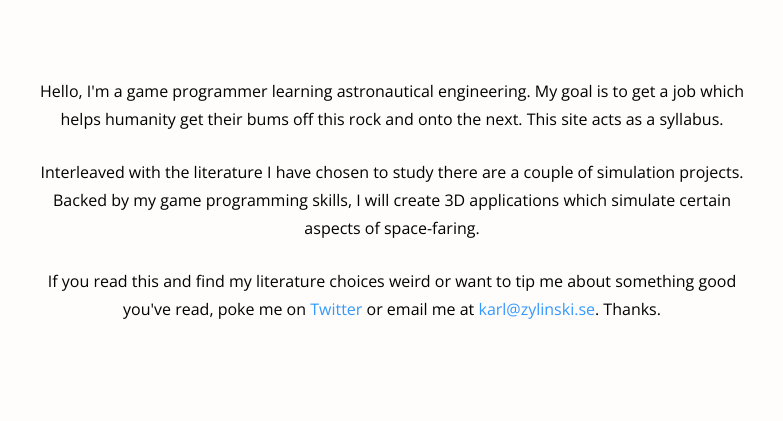
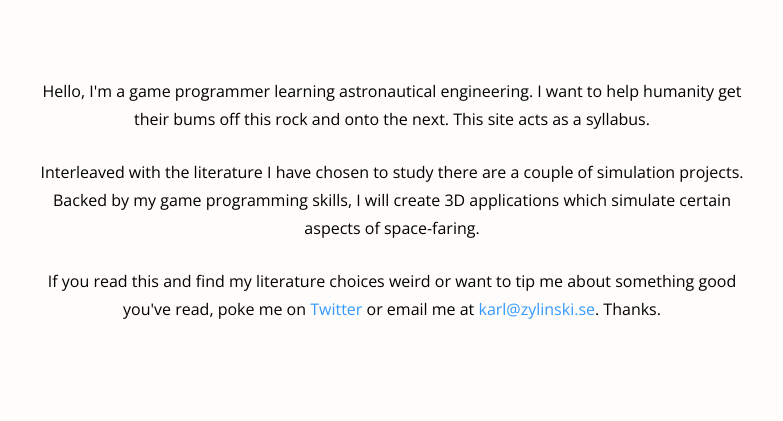
Before and after one commit to KarlZylinski/karlzylinski.github.io, a plain HTML site: page space/index.html in a window 1280 px wide. Shown: the part 200-621 px from the top of the page, without its empty margins (248-1031 px from the left). Drawn offline with nearby package versions, Linux system fonts and the light colour scheme; a web font is replaced by a local one.

Commit message:
Update index.html

```diff
--- a/space/index.html
+++ b/space/index.html
@@ -9,7 +9,7 @@
     <body>
         <div id="content">
             <h1>Karl becomes an astronautical engineer</h1>
-            <p>Hello, I'm a game programmer learning astronautical engineering. My goal is to get a job which helps humanity get their bums off this rock and onto the next. This site acts as a syllabus.</p>
+            <p>Hello, I'm a game programmer learning astronautical engineering. I want to help humanity get their bums off this rock and onto the next. This site acts as a syllabus.</p>
 
             <p>Interleaved with the literature I have chosen to study there are a couple of simulation projects. Backed by my game programming skills, I will create 3D applications which simulate certain aspects of space-faring.</p>
 
```
